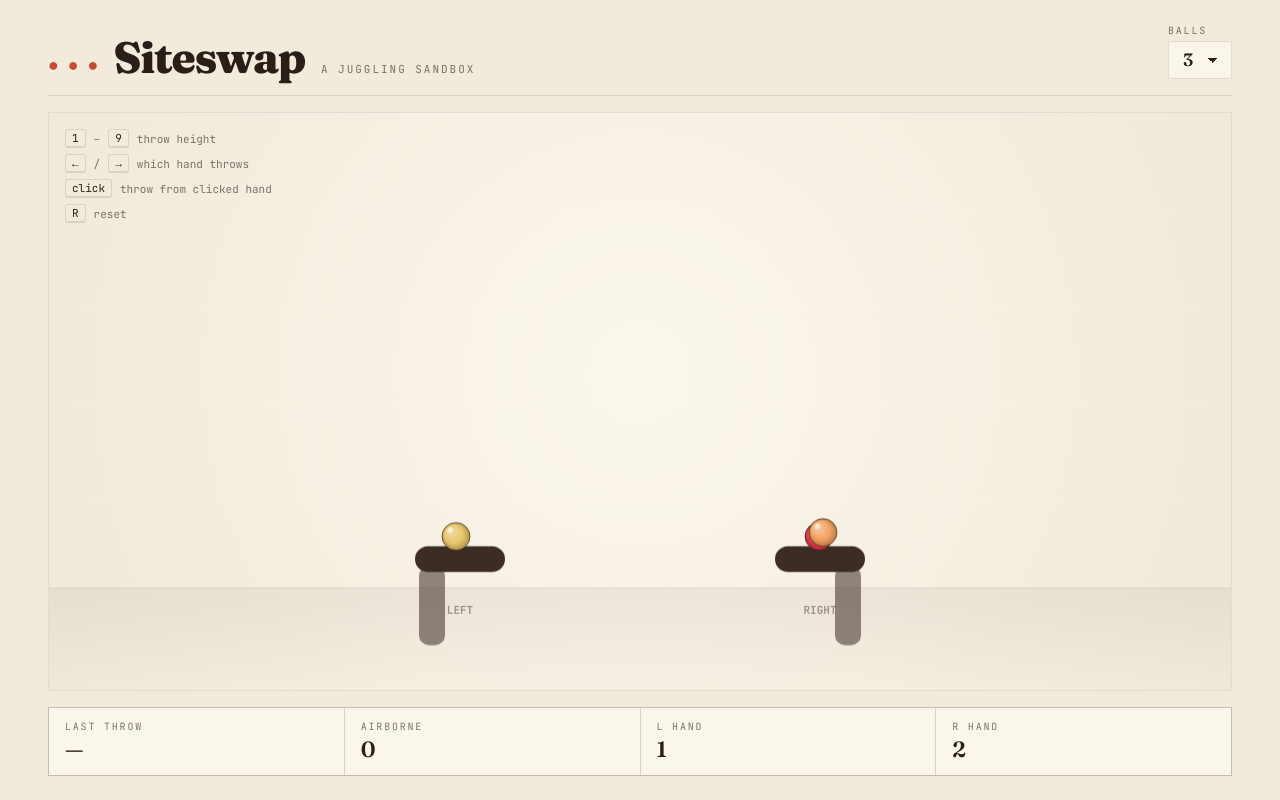
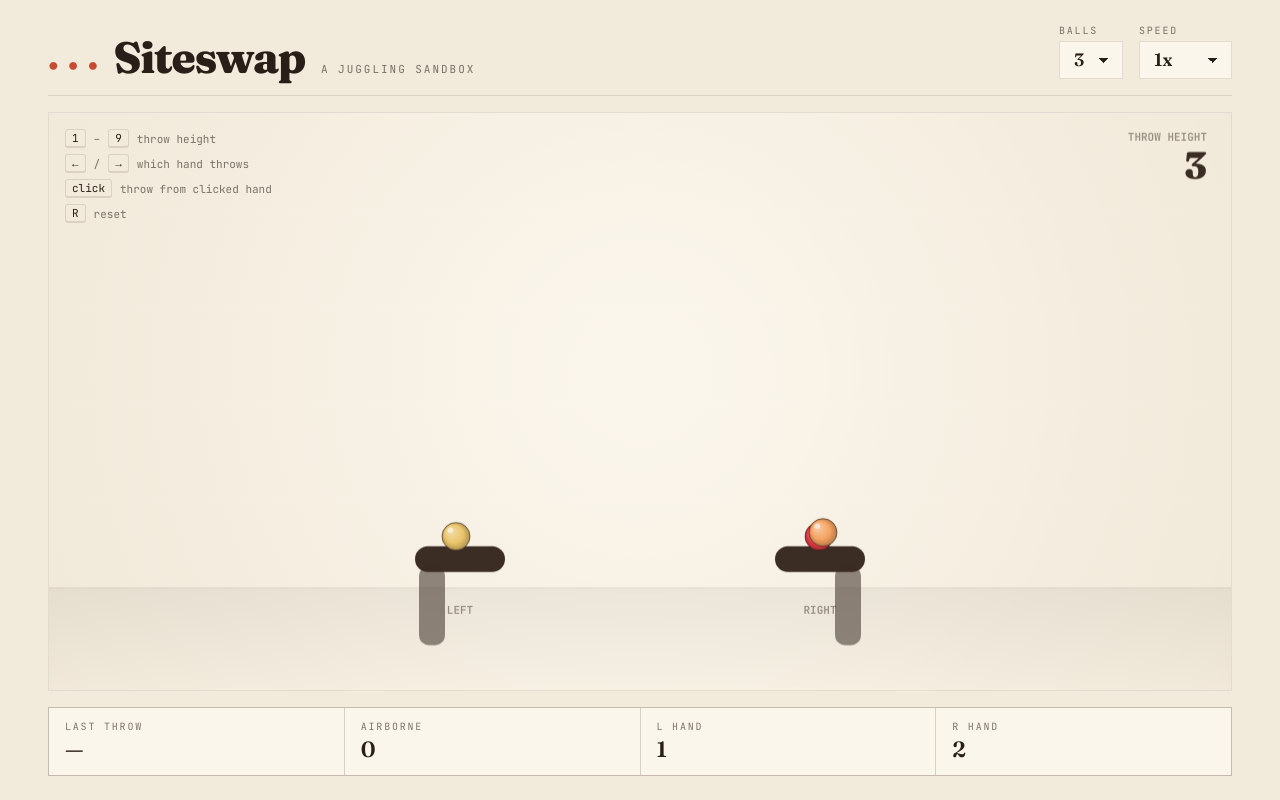
Before and after one commit to bluecanart/JugglingGame, a website built with Vite: page index.html in a window 1280 px wide. Built offline with nearby package versions, Linux system fonts and the light colour scheme; animation ran at ten frames a second.

Commit message:
Persist throw height across releases, add speed control
Two related polish improvements to the control scheme:

1. Persistent throw height
   - Selected height now persists when a digit key is released, instead
     of resetting to "no digit held".
   - Initial height defaults to the selected ball count, and re-defaults
     whenever the ball count changes.
   - Renderer draws the current throw height in the upper-right corner
     of the canvas so the user can always see what their next throw
     will be.
   - Click-to-throw and arrow-key throws now both use the persisted
     height (no need to hold a digit at the moment of throwing).

2. Speed control
   - New "Speed" dropdown in the topbar with options 1/4x, 1/2x, 3/4x,
     1x (default), 2x. Scales air time only, leaving peak heights
     untouched, so balls still reach the same apex but traverse the
     arc at the chosen rate.
   - In-flight balls keep their original timing; the new speed
     applies to throws made after the change.

Co-Authored-By: Claude Opus 4.7 <noreply@anthropic.com>

```diff
--- a/index.html
+++ b/index.html
@@ -26,6 +26,16 @@
               <option>7</option><option>8</option><option>9</option>
             </select>
           </label>
+          <label class="control">
+            <span>Speed</span>
+            <select id="speed">
+              <option value="0.25">1/4x</option>
+              <option value="0.5">1/2x</option>
+              <option value="0.75">3/4x</option>
+              <option value="1" selected>1x</option>
+              <option value="2">2x</option>
+            </select>
+          </label>
         </div>
       </header>
 
--- a/src/game.ts
+++ b/src/game.ts
@@ -35,6 +35,11 @@ export class Game {
   };
   /** Most recent throw value, for the HUD. */
   lastThrow: { value: number; fromHand: Hand } | null = null;
+
+  /** Time-scale on throw air time. >1 = faster, <1 = slower. Peak height is
+   *  unaffected so balls reach the same apex but traverse the arc at a
+   *  different rate. */
+  private speed = 1;
 
   private nextBallId = 1;
 
@@ -86,7 +91,7 @@ export class Game {
     const ball = this.balls.get(ballId)!;
 
     const toHand = destinationHand(fromHand, value);
-    const air = airTimeSeconds(value) * 1000;
+    const air = (airTimeSeconds(value) * 1000) / this.speed;
     const peak = peakHeightPx(value, this.anchors.y);
 
     const startX = fromHand === 'L' ? this.anchors.leftX : this.anchors.rightX;
@@ -135,6 +140,12 @@ export class Game {
     this.anchors = anchors;
   }
 
+  /** Set the throw-time multiplier. Affects throws made after this call;
+   *  in-flight balls keep their original timing. */
+  setSpeed(speed: number): void {
+    this.speed = speed;
+  }
+
   /** Read-only snapshot helpers for the HUD. */
   airborneCount(): number {
     let n = 0;
--- a/src/input.ts
+++ b/src/input.ts
@@ -3,13 +3,11 @@ import type { Hand } from './types.ts';
 /**
  * Input controller — keyboard and pointer.
  *
- * Keyboard: hold a number 1-9, then press an arrow key (Left or Right) to
- * throw from that hand at the given height. Pressing the arrow first and
- * then a digit also works as long as both are held within a small window.
+ * The controller owns a single "selected throw height" 1-9 that persists
+ * across throws. Pressing a digit updates it. Arrow keys (Left/Right) and
+ * clicks on a hand both throw using the currently selected height.
+ *
  * `R` resets.
- *
- * Pointer: clicking a hand is equivalent to pressing the corresponding
- * arrow key — a digit must be held for the click to register.
  */
 export interface InputCallbacks {
   onThrow: (hand: Hand, value: number) => void;
@@ -20,18 +18,28 @@ export interface InputCallbacks {
 export type HandHitTest = (x: number, y: number) => Hand | null;
 
 export class InputController {
-  private heldDigit: number | null = null;
+  private selectedHeight: number;
 
-  constructor(private cb: InputCallbacks) {}
+  constructor(
+    private cb: InputCallbacks,
+    initialHeight: number,
+  ) {
+    this.selectedHeight = initialHeight;
+  }
+
+  getSelectedHeight(): number {
+    return this.selectedHeight;
+  }
+
+  setSelectedHeight(value: number): void {
+    this.selectedHeight = value;
+  }
 
   attach(target: Window | HTMLElement = window): () => void {
     const onKeyDown = (e: KeyboardEvent) => this.handleKeyDown(e);
-    const onKeyUp = (e: KeyboardEvent) => this.handleKeyUp(e);
     target.addEventListener('keydown', onKeyDown as EventListener);
-    target.addEventListener('keyup', onKeyUp as EventListener);
     return () => {
       target.removeEventListener('keydown', onKeyDown as EventListener);
-      target.removeEventListener('keyup', onKeyUp as EventListener);
     };
   }
 
@@ -47,11 +55,10 @@ export class InputController {
     };
 
     const onClick = (e: MouseEvent) => {
-      if (this.heldDigit === null) return;
       const { x, y } = localCoords(e);
       const hand = hitTest(x, y);
       if (!hand) return;
-      this.cb.onThrow(hand, this.heldDigit);
+      this.cb.onThrow(hand, this.selectedHeight);
       e.preventDefault();
     };
 
@@ -80,17 +87,15 @@ export class InputController {
     if (target && (target.tagName === 'SELECT' || target.tagName === 'INPUT')) return;
 
     if (e.key >= '1' && e.key <= '9') {
-      this.heldDigit = parseInt(e.key, 10);
+      this.selectedHeight = parseInt(e.key, 10);
       e.preventDefault();
       return;
     }
 
     if (e.key === 'ArrowLeft' || e.key === 'ArrowRight') {
       const hand: Hand = e.key === 'ArrowLeft' ? 'L' : 'R';
-      if (this.heldDigit !== null) {
-        this.cb.onThrow(hand, this.heldDigit);
-        e.preventDefault();
-      }
+      this.cb.onThrow(hand, this.selectedHeight);
+      e.preventDefault();
       return;
     }
 
@@ -99,10 +104,4 @@ export class InputController {
     }
   }
 
-  private handleKeyUp(e: KeyboardEvent): void {
-    if (e.key >= '1' && e.key <= '9') {
-      const released = parseInt(e.key, 10);
-      if (this.heldDigit === released) this.heldDigit = null;
-    }
-  }
 }
--- a/src/main.ts
+++ b/src/main.ts
@@ -6,6 +6,7 @@ import { InputController } from './input.ts';
 const canvas = document.getElementById('stage') as HTMLCanvasElement;
 const ctx = canvas.getContext('2d')!;
 const ballCountSelect = document.getElementById('ball-count') as HTMLSelectElement;
+const speedSelect = document.getElementById('speed') as HTMLSelectElement;
 const lastThrowEl = document.getElementById('last-throw')!;
 const airborneEl = document.getElementById('airborne')!;
 const leftCountEl = document.getElementById('left-count')!;
@@ -51,14 +52,17 @@ const game = new Game(
 const renderer = new Renderer(ctx, () => ({ w: cssW, h: cssH, dpr }));
 
 // --- Input ---
-const input = new InputController({
-  onThrow: (hand, value) => {
-    game.throwBall(hand, value, performance.now());
+const input = new InputController(
+  {
+    onThrow: (hand, value) => {
+      game.throwBall(hand, value, performance.now());
+    },
+    onReset: () => {
+      game.reset({ ballCount: parseInt(ballCountSelect.value, 10) });
+    },
   },
-  onReset: () => {
-    game.reset({ ballCount: parseInt(ballCountSelect.value, 10) });
-  },
-});
+  parseInt(ballCountSelect.value, 10),
+);
 input.attach(window);
 input.attachPointer(canvas, (x, y) => {
   // Generous hit box around the visible palm + forearm so a casual click
@@ -76,9 +80,17 @@ input.attachPointer(canvas, (x, y) => {
 });
 
 ballCountSelect.addEventListener('change', () => {
-  game.reset({ ballCount: parseInt(ballCountSelect.value, 10) });
+  const count = parseInt(ballCountSelect.value, 10);
+  game.reset({ ballCount: count });
+  input.setSelectedHeight(count);
   // Blur so subsequent key presses go to the window listener, not the select.
   ballCountSelect.blur();
+});
+
+game.setSpeed(parseFloat(speedSelect.value));
+speedSelect.addEventListener('change', () => {
+  game.setSpeed(parseFloat(speedSelect.value));
+  speedSelect.blur();
 });
 
 // --- HUD updates -------------------------------------------------------------
@@ -94,7 +106,7 @@ function updateHud(): void {
 // --- Main loop ---------------------------------------------------------------
 function frame(now: number): void {
   game.update(now);
-  renderer.draw(game, now);
+  renderer.draw(game, now, input.getSelectedHeight());
   updateHud();
   requestAnimationFrame(frame);
 }
--- a/src/renderer.ts
+++ b/src/renderer.ts
@@ -12,7 +12,7 @@ export class Renderer {
     private getSize: () => { w: number; h: number; dpr: number },
   ) {}
 
-  draw(game: Game, now: number): void {
+  draw(game: Game, now: number, selectedHeight: number): void {
     const { w, h } = this.getSize();
     const ctx = this.ctx;
 
@@ -40,6 +40,26 @@ export class Renderer {
     this.drawHeldBalls(game, 'L');
     this.drawHeldBalls(game, 'R');
 
+    this.drawHeightIndicator(w, selectedHeight);
+
+    ctx.restore();
+  }
+
+  private drawHeightIndicator(w: number, value: number): void {
+    const ctx = this.ctx;
+    ctx.save();
+    const x = w - 24;
+    const labelY = 28;
+    ctx.textAlign = 'right';
+    ctx.textBaseline = 'alphabetic';
+
+    ctx.fillStyle = 'rgba(40, 30, 20, 0.45)';
+    ctx.font = '600 11px "JetBrains Mono", monospace';
+    ctx.fillText('THROW HEIGHT', x, labelY);
+
+    ctx.fillStyle = '#3B2C24';
+    ctx.font = '800 38px "Fraunces", serif';
+    ctx.fillText(String(value), x, labelY + 38);
     ctx.restore();
   }
 
```
